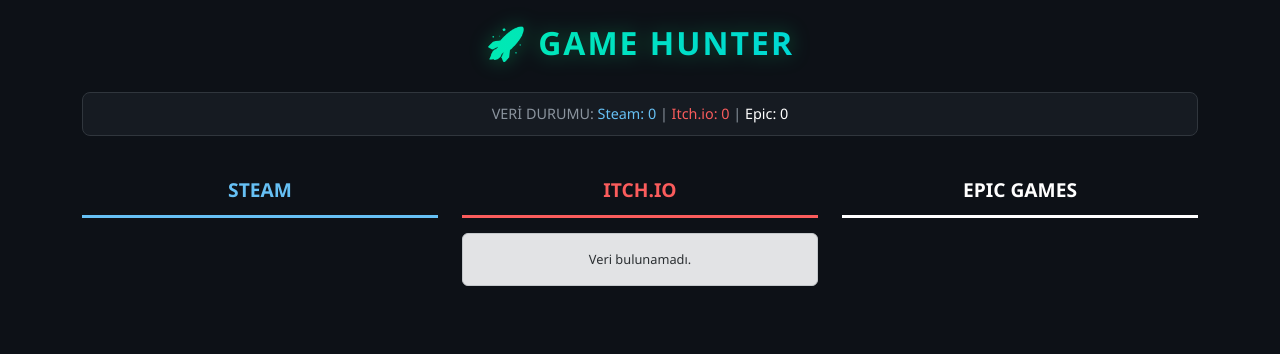
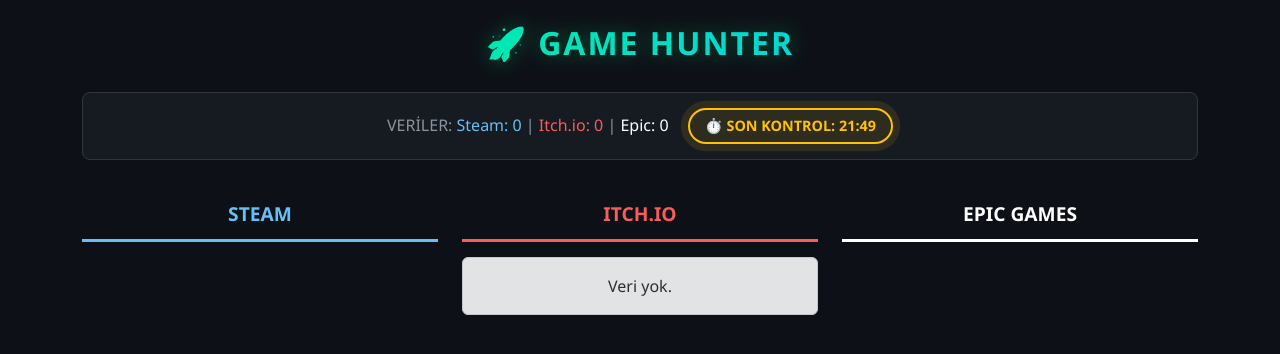
Before and after one commit to KayraIpek/Game-Hunter, a Flask app: page / in a window 1280 px wide. Shown: the top 354 px of the page. Run offline with Flask 3, Linux system fonts and the light colour scheme; data that the repository does not hold is empty.

Commit message:
Refactor index.html with new styles and features
Updated styles for header, status bar, and cards. Added a new time badge feature.

```diff
--- a/templates/index.html
+++ b/templates/index.html
@@ -8,89 +8,91 @@
     <style>
         body { background-color: #0d1117; color: #c9d1d9; font-family: 'Segoe UI', sans-serif; }
 
-        /* Başlık Stili - GRADYAN EFEKTİ */
+        /* Başlık Stili */
         .header-title {
-            text-align: center;
-            margin-bottom: 30px;
-            font-weight: 800;
-            letter-spacing: 2px;
-            text-transform: uppercase;
-
-            /* Renk Geçişi (Gradient) */
-            background: linear-gradient(to right, #00ff88, #00c3ff);
-            -webkit-background-clip: text;
-            -webkit-text-fill-color: transparent;
-            background-clip: text;
-
-            /* Hafif Parlama (Drop Shadow ile) */
+            text-align: center; margin-bottom: 30px; font-weight: 800; letter-spacing: 2px; text-transform: uppercase;
+            background: linear-gradient(to right, #00ff88, #00c3ff); -webkit-background-clip: text; -webkit-text-fill-color: transparent;
             filter: drop-shadow(0 0 10px rgba(0, 255, 136, 0.3));
         }
 
-        /* Debug Kutusu */
+        /* Durum Çubuğu */
         .status-bar {
-            background-color: #161b22;
-            border: 1px solid #30363d;
-            padding: 10px;
-            text-align: center;
-            border-radius: 8px;
-            margin-bottom: 30px;
-            font-size: 0.9rem;
-            color: #8b949e;
+            background-color: #161b22; border: 1px solid #30363d; padding: 15px; text-align: center;
+            border-radius: 8px; margin-bottom: 30px; font-size: 1rem; color: #8b949e;
         }
 
         /* Kart Tasarımı */
         .card {
-            background-color: #161b22;
-            border: 1px solid #30363d;
-            margin-bottom: 15px;
-            border-radius: 6px;
-            transition: transform 0.2s;
-            position: relative;
+            background-color: #161b22; border: 1px solid #30363d; margin-bottom: 15px; border-radius: 6px;
+            transition: transform 0.2s; position: relative; overflow: hidden;
         }
+        .card:hover { transform: translateY(-3px); border-color: #00ff88; cursor: pointer; box-shadow: 0 5px 15px rgba(0, 255, 136, 0.1); }
 
-        .card:hover {
-            transform: translateY(-3px);
-            border-color: #00ff88;
-            cursor: pointer;
-            box-shadow: 0 5px 15px rgba(0, 255, 136, 0.1);
-        }
-
-        .game-img {
-            height: 120px;
-            object-fit: cover;
-            width: 100%;
-            border-top-left-radius: 6px;
-            border-top-right-radius: 6px;
-            background-color: #21262d;
-        }
-
+        /* Resim Ayarı */
+        .game-img { height: 160px; object-fit: cover; width: 100%; border-top-left-radius: 6px; border-top-right-radius: 6px; background-color: #21262d; }
         .card-body { padding: 12px; }
         .card-title { font-size: 0.9rem; margin-bottom: 5px; white-space: nowrap; overflow: hidden; text-overflow: ellipsis; color: #fff;}
 
-        /* Sütun Başlıkları */
+        /* Renkli Başlıklar */
         .col-head { text-align: center; font-weight: bold; padding: 10px; margin-bottom: 15px; border-bottom: 3px solid; font-size: 1.2rem;}
         .steam-head { color: #66c0f4; border-color: #66c0f4; }
         .itch-head { color: #fa5c5c; border-color: #fa5c5c; }
         .epic-head { color: #ffffff; border-color: #ffffff; }
-
-        /* Fiyat Etiketleri */
         .badge-steam { background-color: #4c6b22; color: #a4d007; float: right; }
         .badge-itch { background-color: #fa5c5c; color: white; float: right; }
         .badge-epic { background-color: #0078f2; color: white; float: right; }
+
+        /* --- YENİ SAAT TASARIMI (NEON ROZET) --- */
+        .time-badge {
+            display: inline-block;
+            margin-left: 15px;
+            padding: 5px 15px;
+
+            /* Koyu Arka Plan + Altın Çerçeve */
+            background-color: rgba(255, 193, 7, 0.1);
+            border: 2px solid #ffc107;
+            color: #ffc107;
+
+            border-radius: 20px; /* Kenarları yuvarladık, daha modern oldu */
+            font-weight: bold;
+            font-size: 0.9rem;
+
+            /* Hafif Parlama Efekti */
+            box-shadow: 0 0 10px rgba(255, 193, 7, 0.2);
+            animation: pulse 2s infinite; /* Canlı gibi hafif yanıp sönsün */
+        }
+
+        /* Yanıp sönme animasyonu */
+        @keyframes pulse {
+            0% { box-shadow: 0 0 0 0 rgba(255, 193, 7, 0.4); }
+            70% { box-shadow: 0 0 0 10px rgba(255, 193, 7, 0); }
+            100% { box-shadow: 0 0 0 0 rgba(255, 193, 7, 0); }
+        }
     </style>
 </head>
 <body>
 
 <div class="container py-4">
-    <!-- Gradyan Başlık -->
     <h2 class="header-title">🚀 GAME HUNTER</h2>
 
     <div class="status-bar">
-        VERİ DURUMU:
+        VERİLER:
         <span style="color:#66c0f4">Steam: {{ steam_games|length }}</span> |
         <span style="color:#fa5c5c">Itch.io: {{ itch_games|length }}</span> |
         <span style="color:#fff">Epic: {{ epic_games|length }}</span>
+
+        <div class="time-badge">
+            ⏱️ SON KONTROL: <span id="canli-saat">...</span>
+        </div>
     </div>
+
+    <script>
+        document.addEventListener("DOMContentLoaded", function() {
+            var simdi = new Date();
+            var saatFormat = simdi.toLocaleTimeString('tr-TR', {hour: '2-digit', minute:'2-digit'});
+            document.getElementById("canli-saat").innerText = saatFormat;
+        });
+    </script>
 
     <div class="row">
         <div class="col-md-4">
@@ -98,9 +100,7 @@
             {% for game in steam_games %}
             <div class="card">
                 <a href="{{ game.link }}" target="_blank" class="stretched-link"></a>
-                {% if game.image %}
-                <img src="{{ game.image }}" class="game-img" loading="lazy">
-                {% endif %}
+                {% if game.image %}<img src="{{ game.image }}" class="game-img" loading="lazy">{% endif %}
                 <div class="card-body">
                     <h6 class="card-title" title="{{ game.name }}">{{ game.name }}</h6>
                     <span class="badge badge-steam">{{ game.price }}</span>
@@ -108,16 +108,13 @@
             </div>
             {% endfor %}
         </div>
-
         <div class="col-md-4">
             <div class="col-head itch-head">ITCH.IO</div>
             {% if itch_games %}
                 {% for game in itch_games %}
                 <div class="card">
                     <a href="{{ game.link }}" target="_blank" class="stretched-link"></a>
-                    {% if game.image %}
-                    <img src="{{ game.image }}" class="game-img" loading="lazy">
-                    {% endif %}
+                    {% if game.image %}<img src="{{ game.image }}" class="game-img" loading="lazy">{% endif %}
                     <div class="card-body">
                         <h6 class="card-title" title="{{ game.name }}">{{ game.name }}</h6>
                         <span class="badge badge-itch">{{ game.price }}</span>
@@ -125,18 +122,15 @@
                 </div>
                 {% endfor %}
             {% else %}
-                <div class="alert alert-secondary mt-2 text-center" style="font-size:0.8rem">Veri bulunamadı.</div>
+                <div class="alert alert-secondary mt-2 text-center">Veri yok.</div>
             {% endif %}
         </div>
-
         <div class="col-md-4">
             <div class="col-head epic-head">EPIC GAMES</div>
             {% for game in epic_games %}
             <div class="card">
                 <a href="{{ game.link }}" target="_blank" class="stretched-link"></a>
-                {% if game.image %}
-                <img src="{{ game.image }}" class="game-img" loading="lazy">
-                {% endif %}
+                {% if game.image %}<img src="{{ game.image }}" class="game-img" loading="lazy">{% endif %}
                 <div class="card-body">
                     <h6 class="card-title" title="{{ game.name }}">{{ game.name }}</h6>
                     <span class="badge badge-epic">{{ game.price }}</span>
@@ -146,6 +140,5 @@
         </div>
     </div>
 </div>
-
 </body>
 </html>
```
